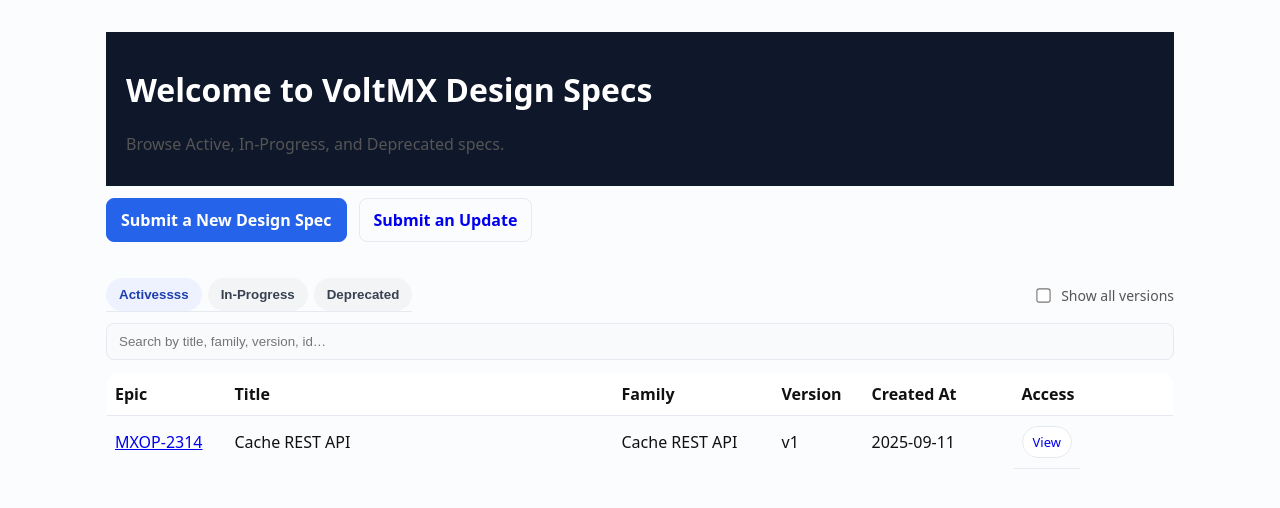
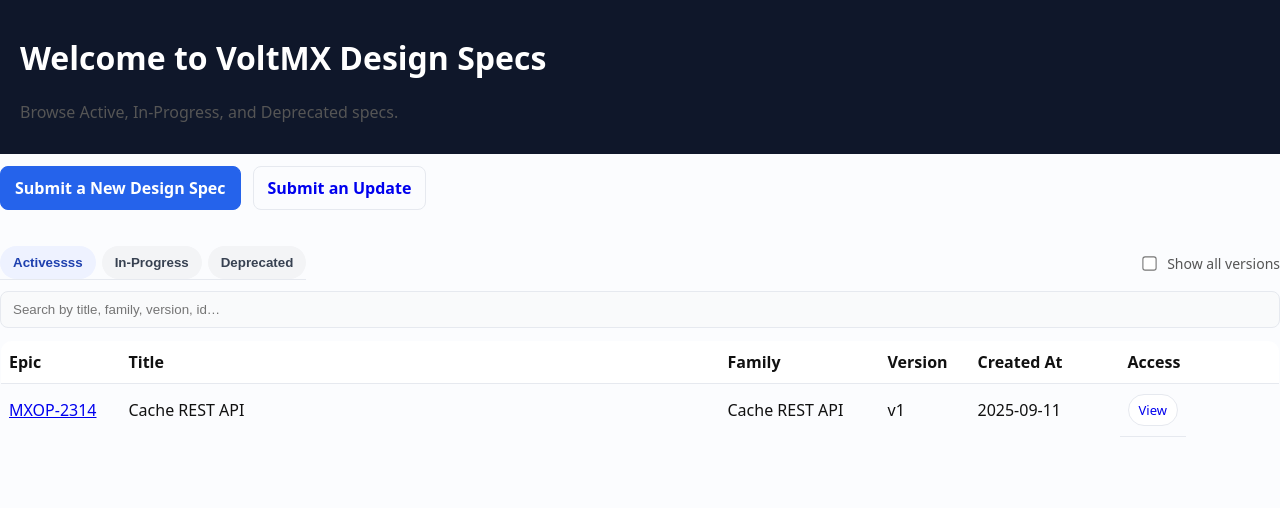
Before and after one commit to pranavwani/design-spec-v3, a Jekyll site: the page built from index.html, in a window 1280 px wide. Shown: the top 508 px of the page. Built offline with Jekyll 4.4.1, drawn with Linux system fonts in a browser that asks for light colours.

Commit message:
Test 1.6

```diff
--- a/_layouts/base.html
+++ b/_layouts/base.html
@@ -10,7 +10,7 @@
 <link rel="stylesheet" href="{{ '/assets/style.css' | relative_url }}">
 </head>
 <body>
-<main class="wrap">
+<main class="">
   {{ content }}
 </main>
 </body>
```
